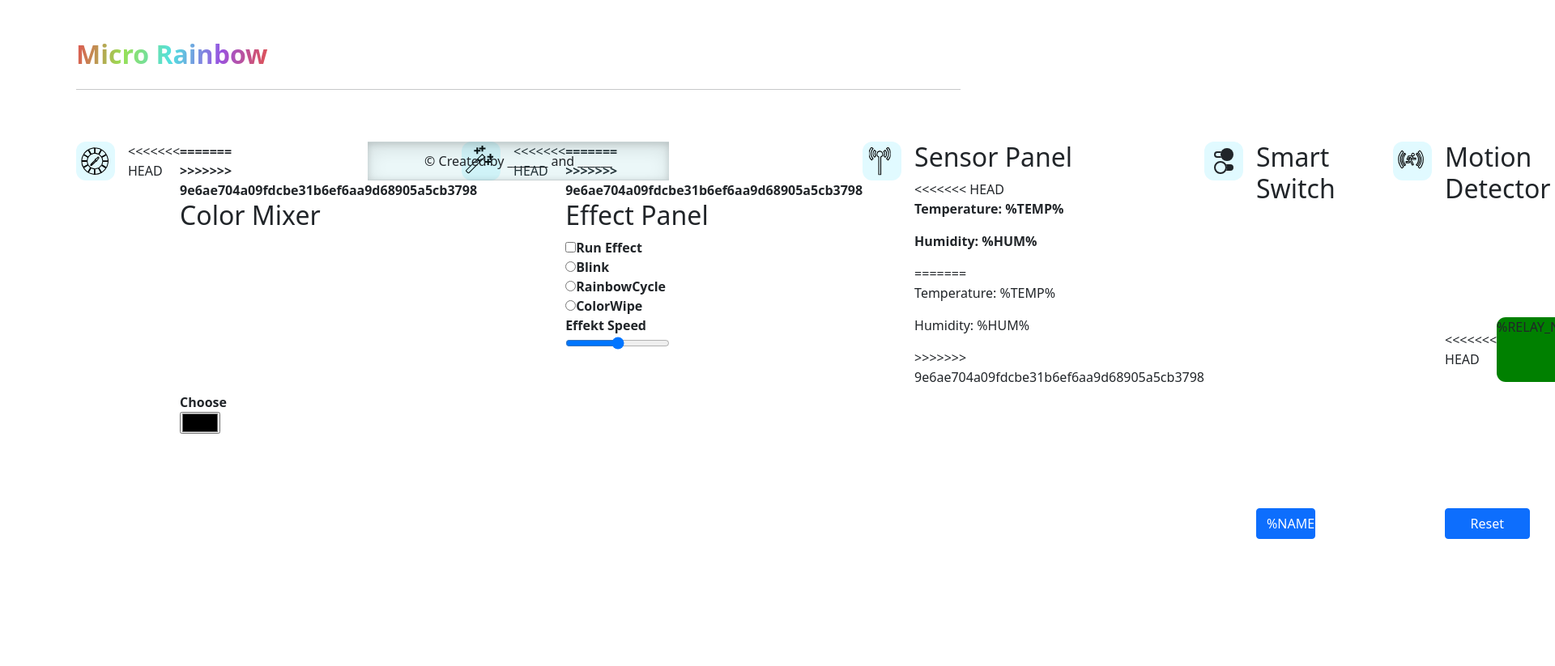
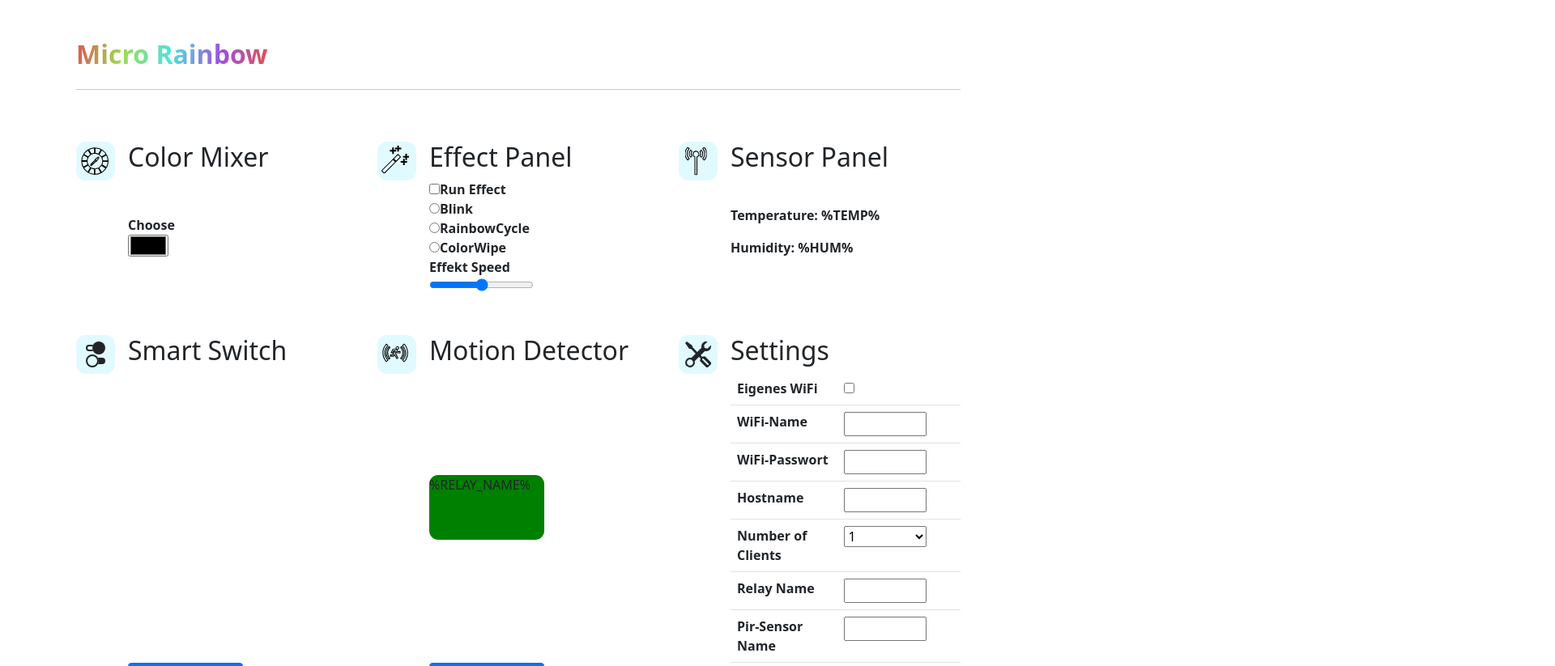
Before and after one commit to Jair-F/Smart-Pixel, a plain HTML site: page data/www/index.html in a window 1280 px wide. Shown: the top 823 px of the page at 81% size, 1920 px wide, since content can reach past the window. Drawn offline with Linux system fonts and the light colour scheme.

Commit message:
Update_ToMaster_Web_Other's still not urgent

```diff
--- a/data/www/index.html
+++ b/data/www/index.html
@@ -461,11 +461,7 @@ viewBox="0 0 32 32">
           <svg class="bi" width="1.1em" height="1.1em"><use xlink:href="#color"/></svg>
         </div>
 
-<<<<<<< HEAD
         <div class="inner-shell fw-bold" >
-=======
-        <div class="inner-shell " >
->>>>>>> 9e6ae704a09fdcbe31b6ef6aa9d68905a5cb3798
           <h2>Color Mixer</h2>
           <div class=" d-flex h-100 align-items-center">
           <form  method="POST" onchange="sendRGB();">
@@ -480,11 +476,7 @@ viewBox="0 0 32 32">
         <div class="icon-square text-dark flex-shrink-0 me-3">
           <svg class="bi" width="1.2em" height="1.2em"><use xlink:href="#effect"/></svg>
         </div>
-<<<<<<< HEAD
         <div class="inner-shell fw-bolder">
-=======
-        <div class="inner-shell">
->>>>>>> 9e6ae704a09fdcbe31b6ef6aa9d68905a5cb3798
           <h2>Effect Panel</h2>
           <div class="d-flex align-items-center h-100">
           <form method="POST" onchange="sendEffekte();" style="width: fit-content; height: fit-content;">
@@ -511,13 +503,8 @@ viewBox="0 0 32 32">
           <h2>Sensor Panel</h2>
           <div class=" d-flex  h-100  align-items-center" >
           <div>
-<<<<<<< HEAD
           <p class="fw-bold">Temperature: <span id="Temperature">%TEMP%</span></p>
 		      <p class="fw-bold">Humidity: <span id="Humidity">%HUM%</span></p>
-=======
-          <p>Temperature: <span id="Temperature">%TEMP%</span></p>
-		      <p>Humidity: <span id="Humidity">%HUM%</span></p>
->>>>>>> 9e6ae704a09fdcbe31b6ef6aa9d68905a5cb3798
         </div>
         </div>
         </div>
@@ -549,11 +536,7 @@ viewBox="0 0 32 32">
         <div class="inner-shell ">
           <h2>Motion Detector</h2>
           <div class="d-flex  h-100 align-items-center ">
-<<<<<<< HEAD
             <p id="Pir-Sensor" style="margin-bottom:0; height: 5em; width: 50%; background-color:green; border-radius: 0.7em;">%RELAY_NAME%</p>
-=======
-            <p id="Pir-Sensor" style="margin-bottom:0; height: 5em; width: 50%; background-color:green; border-radius: 0.7em;"></p>
->>>>>>> 9e6ae704a09fdcbe31b6ef6aa9d68905a5cb3798
           </div>
           <div class="flex-grow-1"></div>
           <form method="POST" class="w-100"  onclick="sendPirSensor();">
@@ -605,7 +588,6 @@ viewBox="0 0 32 32">
                     </select>
                 </td>
               </tr>
-<<<<<<< HEAD
               <tr>
                 <th>Relay Name</th>
                 <td>
@@ -618,8 +600,6 @@ viewBox="0 0 32 32">
                   <input type="text" class="w-75" id="PirSensorName" min="1" max="30">
                 </td>
               </tr>
-=======
->>>>>>> 9e6ae704a09fdcbe31b6ef6aa9d68905a5cb3798
               <tr></tr>
               <tr>
                 <!-- <button onclick="SendWiFiSettings(); return false;">Abschicken</button> -->
```
